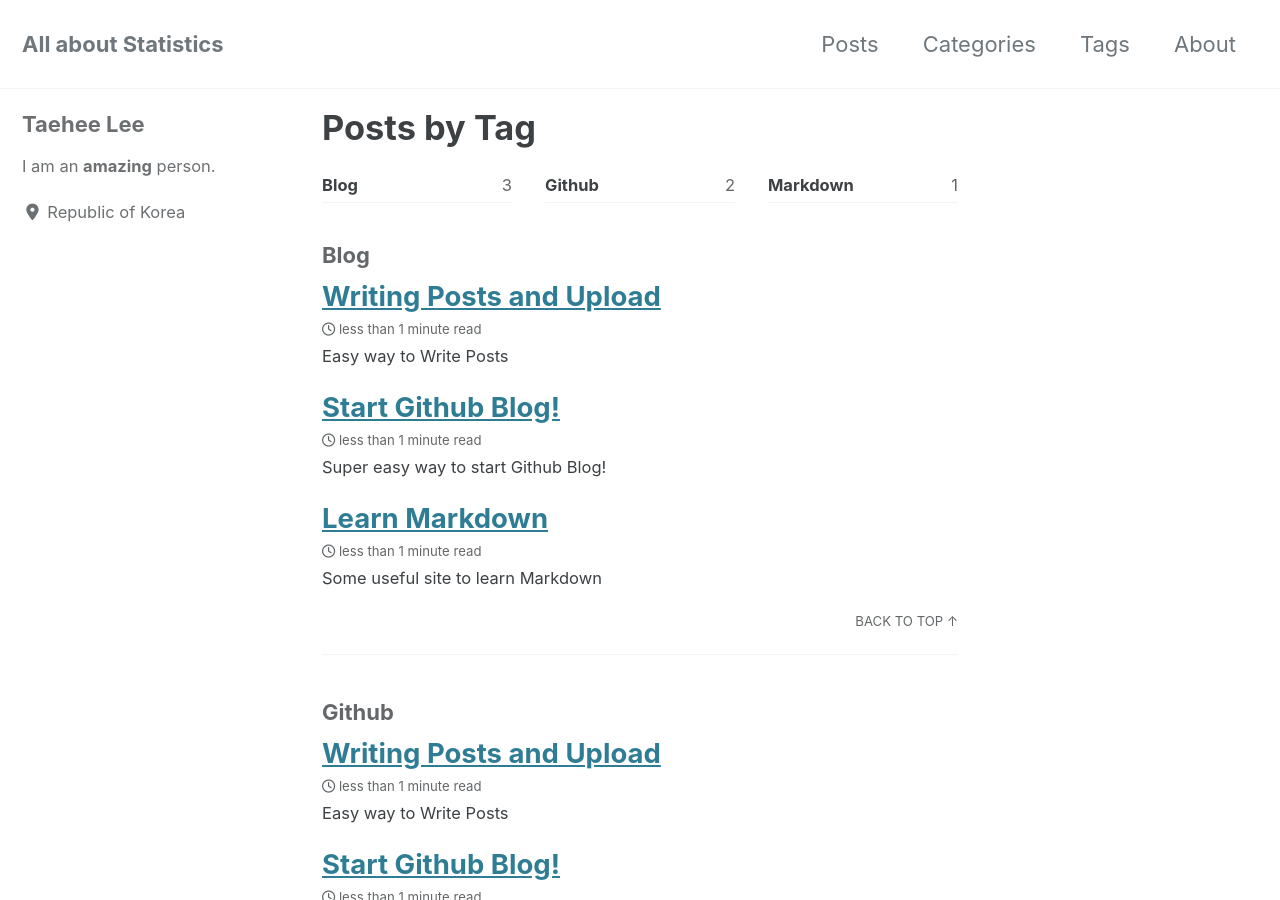
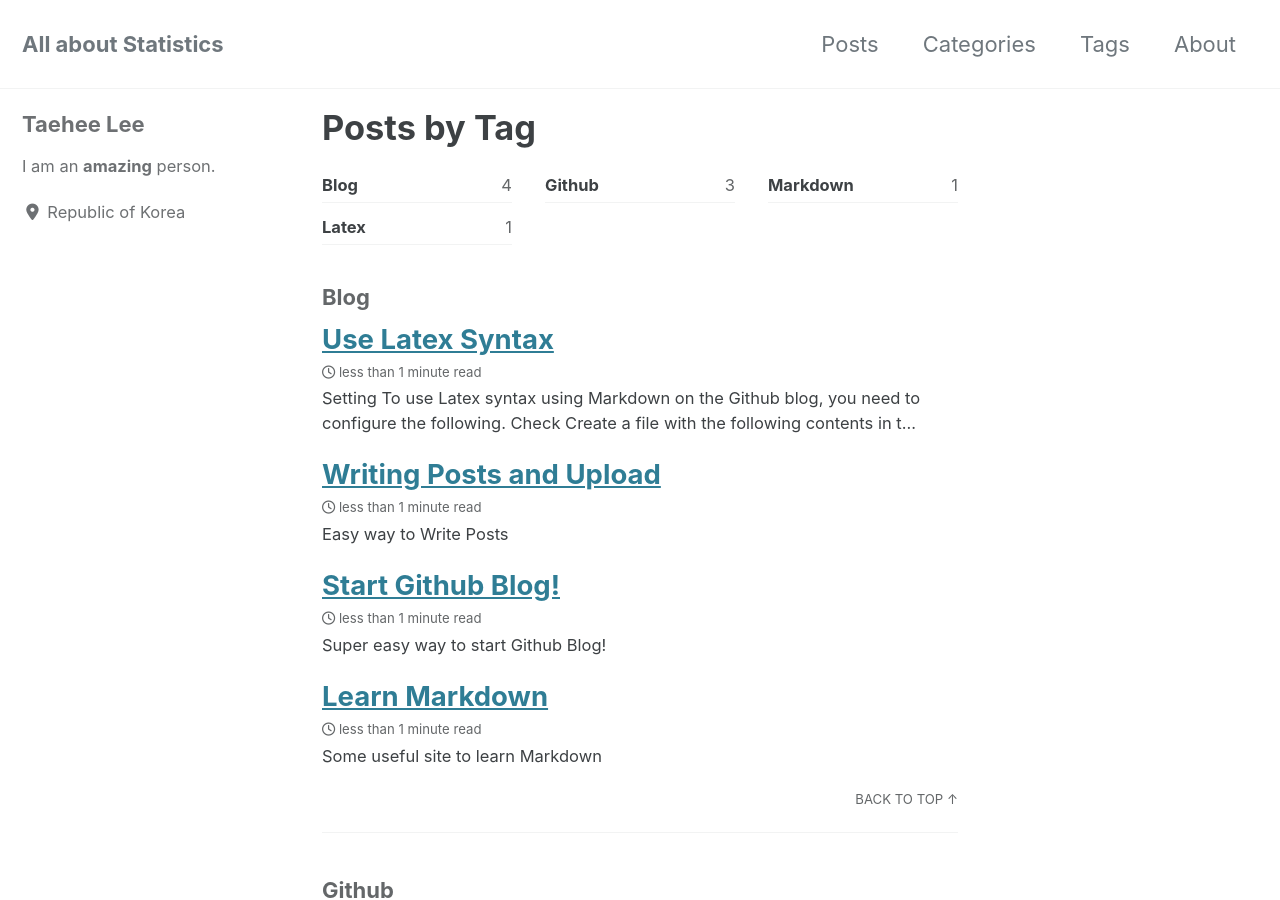
Before and after one commit to THstar/thstar.github.io, a Jekyll site: the page built from _pages/tag-archive.md, in a window 1280 px wide and 900 px high. Built offline with Jekyll 4.4.1, drawn with Linux system fonts in a browser that asks for light colours; cached includes are drawn as plain includes; nearby versions of some CDN libraries; some of the changed text lies outside the part shown.

Commit message:
Update 2020-04-29-Use Latex Syntax.md

```diff
--- a/_posts/2020-04-29-Use Latex Syntax.md
+++ b/_posts/2020-04-29-Use Latex Syntax.md
@@ -1,3 +1,14 @@
+---
+title: "Use Latex Syntax"
+last_modified_at: 2020-04-29
+categories:
+  - Blog
+tags:
+  - Github
+  - Blog
+  - Latex
+---
+
 ## Setting
 * To use Latex syntax using Markdown on the Github blog, you need to configure the following. [Check](https://www.janmeppe.com/blog/How-to-add-mathjax-to-minimal-mistakes/)
 * Create a file with the following contents in the address below.
```
